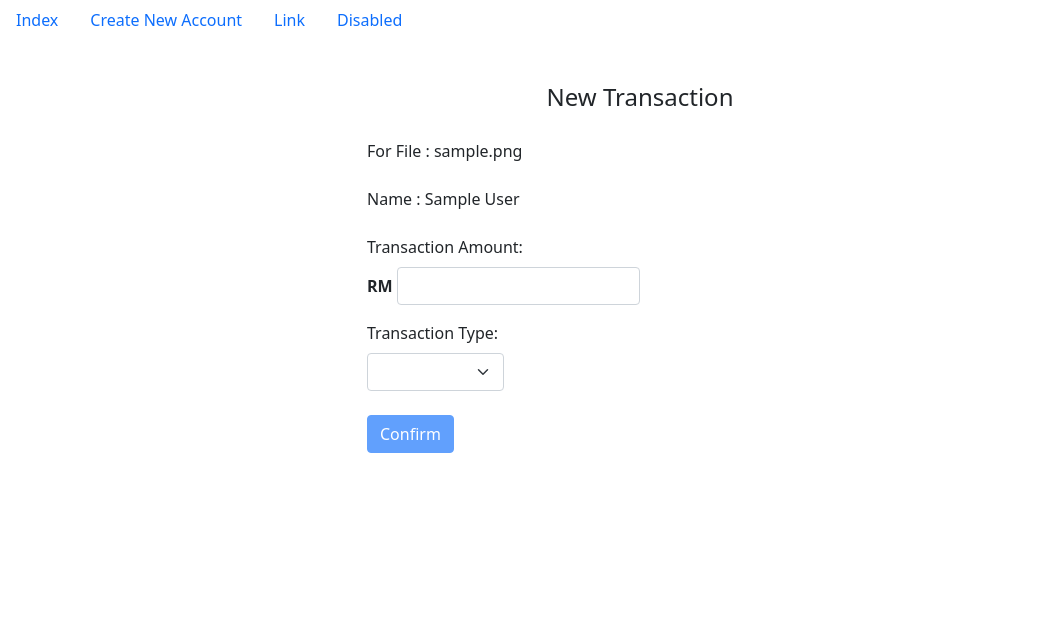
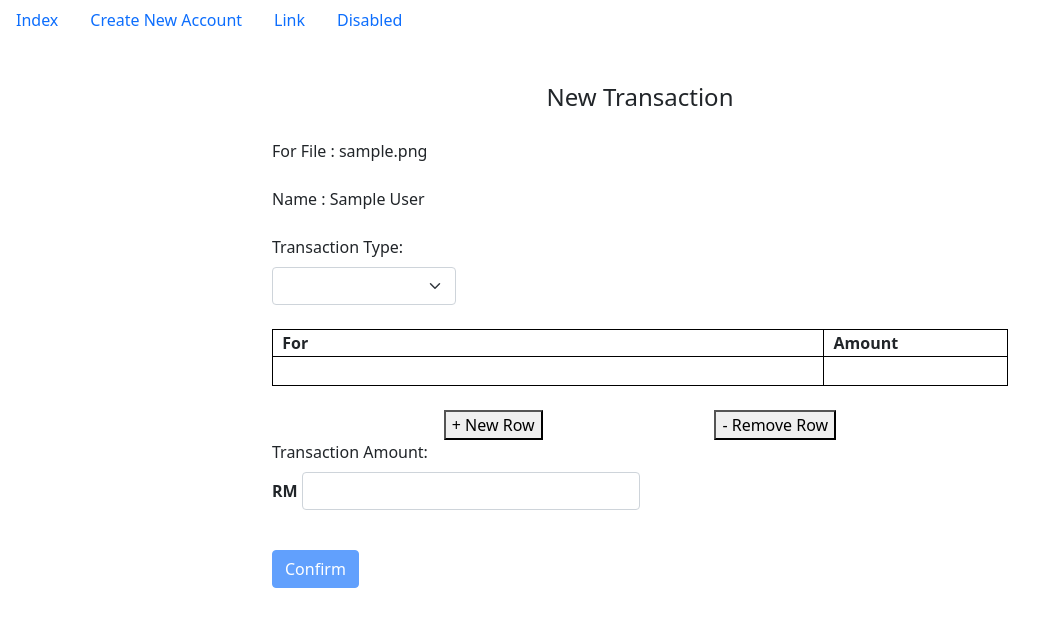
Before and after one commit to shenyang44/django_chyy, a Django app: page /polls/1/create_trans/ in a window 1280 px wide. Shown: the top 627 px of the page, without its empty margins (0-1054 px from the left). Run offline with Django 3.2, Linux system fonts and the light colour scheme; tables that the repository leaves empty hold one stand-in row (values such as "Sample post").

Commit message:
added ability to add and remove input rows in table

```diff
--- a/polls/static/polls/style.css
+++ b/polls/static/polls/style.css
@@ -8,3 +8,13 @@ main {
     font: 2em;
     font-weight: bold;
 }
+
+table, th, td {
+    border: 1px solid black;
+    border-collapse: collapse;
+}
+
+tr input{
+    border: none;
+    width: 100%;
+}
--- a/polls/templates/polls/transaction.html
+++ b/polls/templates/polls/transaction.html
@@ -12,7 +12,7 @@
     <div class="row">
         <div class="col-sm">
         </div>
-        <div class="col-lg-6">
+        <div class="col-lg-8 col-sm-10">
             <form id='transForm' action="{% url 'polls:create_trans' 1 %}" method="post">
                 {% csrf_token %}
                 <div class="mb-3">
@@ -22,16 +22,33 @@
                     <label class="form-label">Name : {{account.name}}</label>
                 </div>
                 <input hidden name="acc_id" value="{{account.id}}">
-                <div class="mb-3 w-50">
-                    <label for="amountInput" class="form-label">Transaction Amount:</label>
-                    <div class="d-flex prefix"><div class="d-flex align-items-center">RM&nbsp;</div><input data-id="1" name='amount' type="text" class="formInput form-control" id="amountInput"></div>
-                </div>
                 <label for='transSelect' class="form-label">Transaction Type:</label>
                 <select name='trans_type' class="form-select w-25" aria-label="trans-select" id='transSelect'>
                     <option value="" selected></option>
                     <option value="debited">Debit</option>
                     <option value="received">Credit</option>
                 </select>
+                <br>
+                <table style="width:100%">
+                    <colgroup>
+                        <col style="width:75%">
+                        <col style="width:25%">
+                    </colgroup>
+                    <tr>
+                      <th>&nbsp For</th>
+                      <th>&nbsp Amount</th>
+                    </tr>
+                    <tr class="trIn">
+                      <td><input type="text" class="descript"></td>
+                      <td><input type="text" class="amount"></td>
+                    </tr>
+                </table>
+                <br>
+                <div class="d-flex justify-content-evenly"><button id='addBtn' type="button">+ New Row</button> <button id='rmvBtn' type="button">- Remove Row</button></div>
+                <div class="mb-3 w-50">
+                    <label for="amountInput" class="form-label">Transaction Amount:</label>
+                    <div class="d-flex prefix"><div class="d-flex align-items-center">RM&nbsp;</div><input data-id="1" name='amount' type="text" class="formInput form-control" id="amountInput"></div>
+                </div>
                 <br>
                 <button id='transBtn' disabled type='button' class="btn btn-primary">Confirm</button>
             </form>
@@ -60,6 +77,18 @@ $(()=>{
         alert('The transaction amount must be a positive number with 2 decimal places.')
     }
     })
+
+    $('#addBtn').click(()=>{
+        $('table').append(`
+            <tr class='trIn'>
+                <td><input type="text" class="descript" id=""></td>
+                <td><input type="text" class="amount" id=""></td>
+            </tr>
+        `)
+    })
+    $('#rmvBtn').click(()=>{
+        $('.trIn').last().remove()
+    })
 })
 </script>
 {% endblock %}
```
